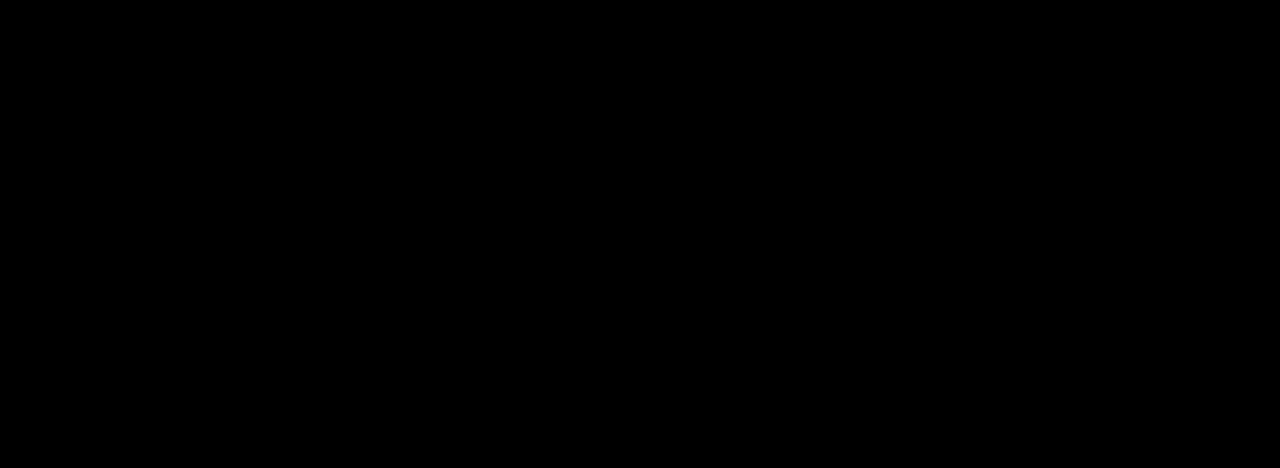
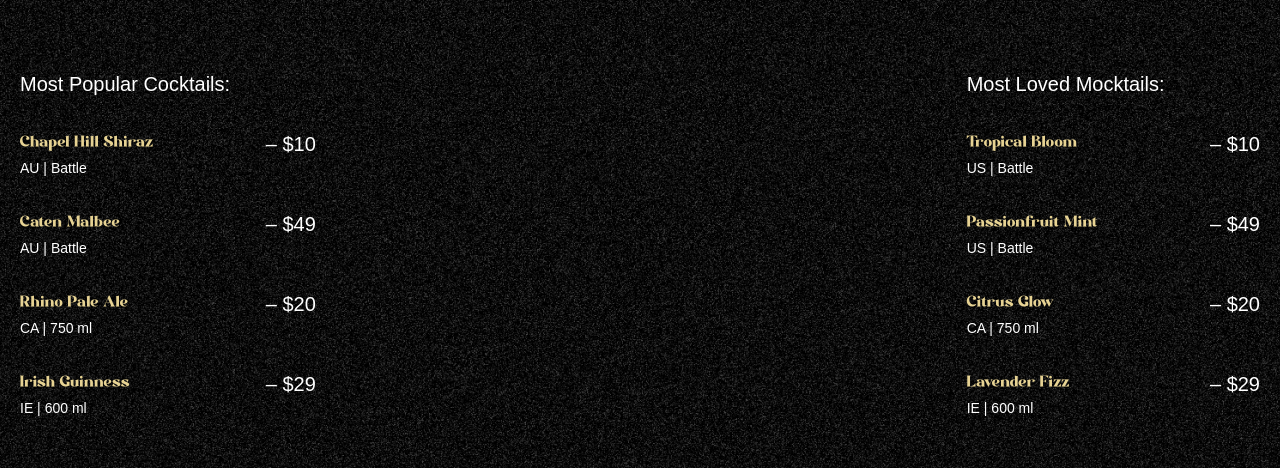
Before and after one commit to JulieDeveloper/gsap_cocktails_practice, a React (Vite) app: page / in a window 1280 px wide. Shown: the part 890-1358 px from the top of the page. Built offline with nearby package versions, Linux system fonts and the light colour scheme; a web font is replaced by a local one.

Commit message:
Add Cocktails component with GSAP animations and integrate into App

```diff
--- a/src/App.jsx
+++ b/src/App.jsx
@@ -3,6 +3,7 @@
 
 import Navbar from "./components/Navbar.jsx";
 import Hero from "./components/Hero.jsx";
+import Cocktails from "./components/Cocktails.jsx";
 
 gsap.registerPlugin(ScrollTrigger, SplitText);
 
@@ -11,6 +12,7 @@
 		<main>
 			<Navbar />
 			<Hero />
+			<Cocktails />
 			{/* <div className='h-dvh bg-white'></div> */}
 		</main>
 	);
--- /dev/null
+++ b/src/components/Cocktails.jsx
@@ -0,0 +1,71 @@
+import React from "react";
+import { cocktailLists, mockTailLists } from "../../constants";
+import { useGSAP } from "@gsap/react";
+import gsap from "gsap";
+
+const Cocktails = () => {
+	useGSAP(() => {
+		const parallaxTimeline = gsap.timeline({
+			scrollTrigger: {
+				trigger: "#cocktails",
+				start: "top 30%",
+				end: "bottom 80%",
+				scrub: true
+			}
+		});
+
+		parallaxTimeline
+			.from("#c-left-leaf", { x: -100, y: 100 })
+			.from("#c-right-leaf", { x: 100, y: 100 });
+	});
+
+	return (
+		<section id='cocktails' className='noisy'>
+			<img src='/images/cocktail-left-leaf.png' alt='l-leaf' id='c-left-leaf' />
+			<img
+				src='/images/cocktail-right-leaf.png'
+				alt='r-leaf'
+				id='c-right-leaf'
+			/>
+
+			<div className='list'>
+				<div className='popular'>
+					<h2>Most Popular Cocktails:</h2>
+
+					<ul>
+						{cocktailLists.map(({ name, country, detail, price }) => (
+							<li key={name}>
+								<div className='md:me-28'>
+									<h3>{name}</h3>
+									<p>
+										{country} | {detail}
+									</p>
+								</div>
+								<span>– {price}</span>
+							</li>
+						))}
+					</ul>
+				</div>
+				<div className='loved'>
+					<h2>Most Loved Mocktails:</h2>
+
+					<ul>
+						{mockTailLists.map(({ name, country, detail, price }) => (
+							<li key={name}>
+								<div className='me-28'>
+									<h3>{name}</h3>
+									<p>
+										{country} | {detail}
+									</p>
+								</div>
+								<span>– {price}</span>
+							</li>
+						))}
+					</ul>
+				</div>
+			</div>
+		</section>
+	);
+};
+
+export default Cocktails;
```
